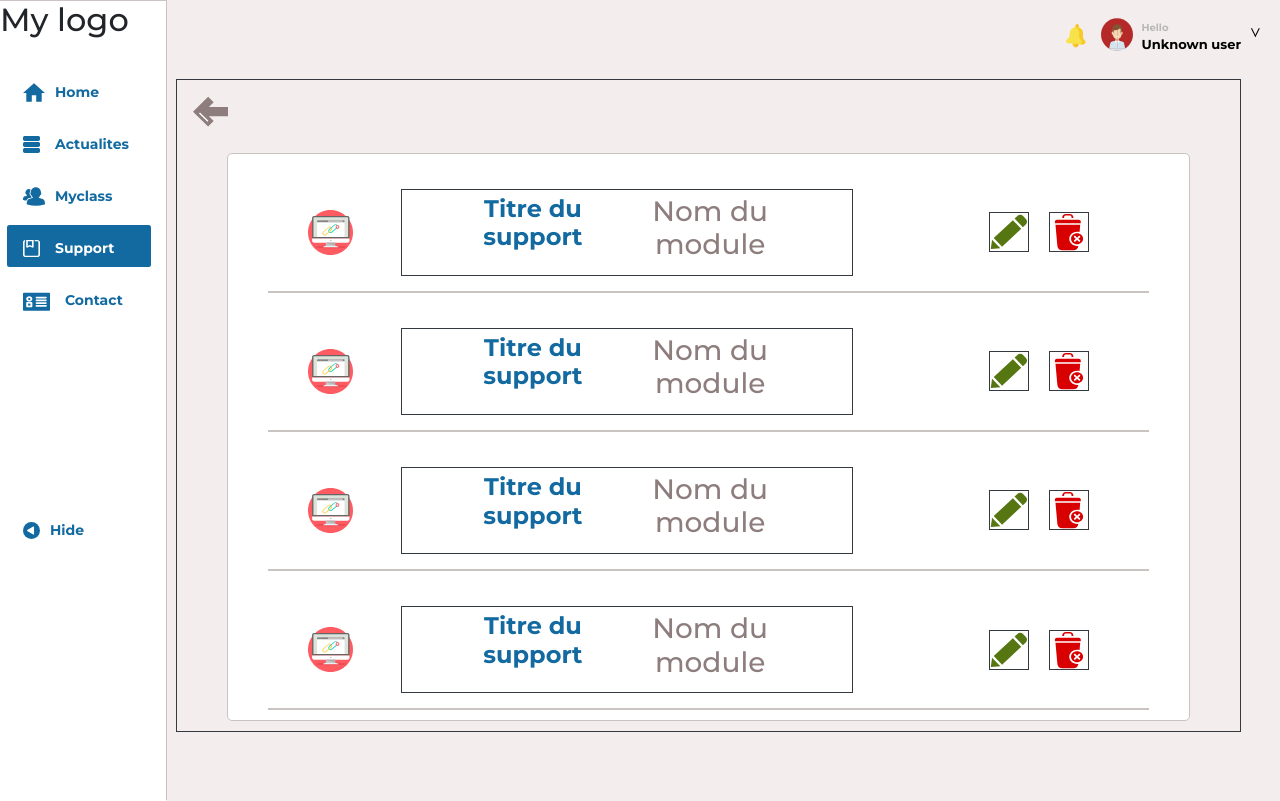
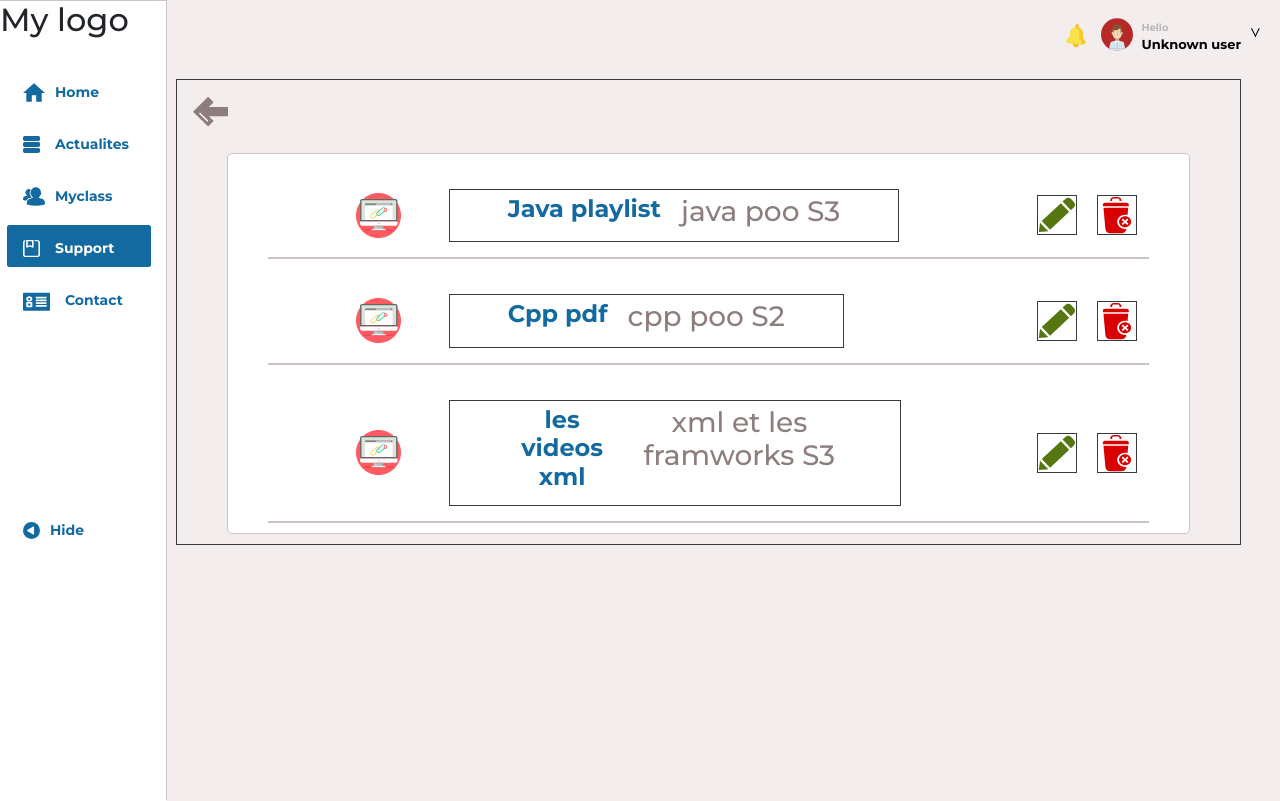
Before and after one commit to soufianeAe55/virtuel-class, a React (Create React App) app: page /support/supportEdit in a window 1280 px wide. Built offline with nearby package versions, Linux system fonts and the light colour scheme.

Commit message:
support v-5

```diff
--- a/src/App.js
+++ b/src/App.js
@@ -5,8 +5,7 @@ import HomeEtu from './Components/Etudiant/Home'
 import Actualites from './Components/Etudiant/Actualites'
 import Myclass from './Components/Etudiant/Myclass/Myclass'
 import MyclassModules from './Components/Etudiant/Myclass/Myclass-modules'
-import Support from './Components/Etudiant/Support'
-import SupportEdit from './Components/Etudiant/SupportEdit';
+import Support from './Components/Etudiant/Support/Support'
 // import SideNav from './Components/Dashboard/sideNav'
 import Contact from './Components/Etudiant/contact'
 import ModuleOptions from './Components/Etudiant/Myclass/ModuleOptions'
--- a/src/Components/Etudiant/ModalEditSupport.js
+++ b/src/Components/Etudiant/Support/ModalEditSupport.js
@@ -1,5 +1,5 @@
 import React,{useEffect, useState} from 'react'
-import UploadFile from '../Dashboard/imgs/UpLoadFile.svg'
+import UploadFile from '../../Dashboard/imgs/UpLoadFile.svg'
 
 function ModalEditSupport() {
    const [fileName, setfileName] = useState("Choisir un fichier")
--- a/src/Components/Etudiant/Support.js
+++ b/src/Components/Etudiant/Support/Support.js
@@ -1,11 +1,12 @@
 import React, { useState } from 'react'
-import SideNav from '../Dashboard/sideNav'
-import Menu from '../Dashboard/Menu'
+import SideNav from '../../Dashboard/sideNav'
+import Menu from '../../Dashboard/Menu'
 import {Route, Switch} from "react-router-dom"
 import SupportEdit from './SupportEdit'
 import SupportMain from './SupportMain'
 import SupportAdd from './SupportAdd'
-import '../../styles/SupportEtu.css'
+import '../../../styles/SupportEtu.css'
+
 
 function Support() {
    const [Supports] = useState([
@@ -13,28 +14,42 @@ function Support() {
          titre:"Java playlist",
          nomPrenom:"mouad aouane",
          module:"java poo",
+         semestre:"S3",
+         description:"lorem lorem lorem lorem lorem lorem lorem lorem lorem lorem lorem"
+      },
+      {
+         titre:"Cpp pdf",
+         nomPrenom:"mouad aouane",
+         module:"cpp poo",
+         semestre:"S2",
          description:"lorem lorem lorem lorem lorem lorem lorem lorem lorem lorem lorem"
       },
       {
          titre:"les videos xml",
          nomPrenom:"mouad aouane",
          module:"xml et les framworks",
+         semestre:"S3",
          description:"lotxeu lotxeu lotxeu lotxeu lotxeu lotxeu lotxeu lotxeu lotxeu lotxeu"
-      }]
-   )
+      }
+   ])
    return(
       <React.Fragment>
          <SideNav />
          <div className="sous-app" >
             <Menu />
             <Switch>
-               <Route exact path="/support"> <SupportMain Supports={Supports} /> </Route>
-               <Route path="/support/supportEdit" component={SupportEdit} />
+               <Route exact path="/support">
+                  <SupportMain Supports={Supports} />
+               </Route>
+
+               <Route path="/support/supportEdit">
+                <SupportEdit Supports={Supports} />
+               </Route>
+
                <Route path="/support/supportAdd" component={SupportAdd} />
             </Switch>
          </div>
       </React.Fragment>
    )
 }
-
 export default Support
--- a/src/Components/Etudiant/SupportCard.js
+++ b/src/Components/Etudiant/Support/SupportCard.js
@@ -1,15 +1,14 @@
 import React from 'react';
-import IconSupportPc from '../Dashboard/imgs/IconSupportPc.svg';
+import IconSupportPc from '../../Dashboard/imgs/IconSupportPc.svg';
 
 
-function SupportCard({id,Support}) {
+function SupportCard({Support}) {
    return (
-      <div id={id} className="card d-flex justify-content-center SupportCard">
+      <div className="card d-flex justify-content-center SupportCard">
          <img className="card-img-top pt-4 px-4 pb-2" src={IconSupportPc} alt="" />
          <div className="card-body">
             <h4 className="text-center font-weight-bold" style={{color:"rgb(18, 106, 160)"}}>
-            { // console.log(Support)
-               }
+            { Support.titre }
             </h4>
             <a className="mt-4 px-4 py-2 float-right font-weight-bold" alt="" href="#">
             Voir plus...
--- a/src/Components/Etudiant/SupportEdit.js
+++ b/src/Components/Etudiant/Support/SupportEdit.js
@@ -1,20 +1,21 @@
 import React from 'react'
-import backLink from '../Dashboard/imgs/backLink.svg'
+import backLink from '../../Dashboard/imgs/backLink.svg'
 import SupportRow from './SupportRow'
-import '../../styles/SupportEtu.css'
+import '../../../styles/SupportEtu.css'
 import {Link} from 'react-router-dom'
 
-function SupportEdit() {
+function SupportEdit({Supports}) {
    return (
       <div className="row d-flex flex-column m-4 border border-dark">
          <Link to="/support" className="p-3">
             <img src={backLink} alt="" />
          </Link>
          <div className="SupportEdit__container">
-            <SupportRow />
-            <SupportRow />
-            <SupportRow />
-            <SupportRow />
+         {
+            Supports.map( (Support) => (
+               <SupportRow Support={Support} />
+            ))
+         }
          </div>
       </div>
    )
--- a/src/Components/Etudiant/SupportMain.js
+++ b/src/Components/Etudiant/Support/SupportMain.js
@@ -1,8 +1,8 @@
 import React, { useState } from 'react'
-import settings from '../Dashboard/imgs/settings.svg'
-import AddFile from '../Dashboard/imgs/AddFile.svg'
+import settings from '../../Dashboard/imgs/settings.svg'
+import AddFile from '../../Dashboard/imgs/AddFile.svg'
 import SupportCard from './SupportCard'
-import '../../styles/SupportEtu.css'
+import '../../../styles/SupportEtu.css'
 import { Link } from 'react-router-dom'
 // import Support from './Support'
 
@@ -43,12 +43,10 @@ function SupportMain(props) {
       </div>
       <div className="row mx-3 p-2 d-flex justify-content-center">
       {
-         // Supports.map( ({id,Support}) => (
-         //    console.log(Support)
-         // ))
-         console.log(Supports)
+         Supports.map( (Support) => (
+            <SupportCard Support={Support} />
+         ))
       }
-      <SupportCard />
       </div>
    </div>
 )
--- a/src/Components/Etudiant/SupportRow.js
+++ b/src/Components/Etudiant/Support/SupportRow.js
@@ -1,19 +1,19 @@
 import React from 'react'
-import IconSupportPc from '../Dashboard/imgs/IconSupportPc.svg';
-import Pen from '../Dashboard/imgs/Pen.svg';
-import Delete from '../Dashboard/imgs/delete.svg';
+import IconSupportPc from '../../Dashboard/imgs/IconSupportPc.svg';
+import Pen from '../../Dashboard/imgs/Pen.svg';
+import Delete from '../../Dashboard/imgs/delete.svg';
 import ModalEditSupport from './ModalEditSupport';
 import ModalDeleteSupport from './ModalDeleteSupport';
 
 
-function SupportRow() {
+function SupportRow({Support}) {
    return (
       <div className="d-flex SupportRow">
-         <div className="col-9 d-flex  justify-content-around mr-5">
+         <div className="col-9 d-flex mx-5">
             <img className="SupportRow__img my-auto" src={IconSupportPc} alt="" />
             <div className="border border-dark d-flex flex-xl-row flex-column px-5 mx-5">
-               <h4 className="SupportRow__title text-center">Titre du support</h4>
-               <h3 className="SupportRow__moduleName text-center">Nom du module</h3>
+               <h4 className="SupportRow__title text-center">{Support.titre}</h4>
+               <h3 className="SupportRow__moduleName text-center">{Support.module+' '+Support.semestre}</h3>
             </div>
          </div>
          <div className="col-3 d-flex mx-auto my-auto SupportRow__EditImages">
```
Also changed, not shown: src/Components/Etudiant/Support/SupportAdd.js (renamed from src/Components/Etudiant/SupportAdd.js, +4 -4 lines), src/Components/Etudiant/Support/ModalDeleteSupport.js (renamed from src/Components/Etudiant/ModalDeleteSupport.js), 1 other file (tests, documents, lock files or other folders).
